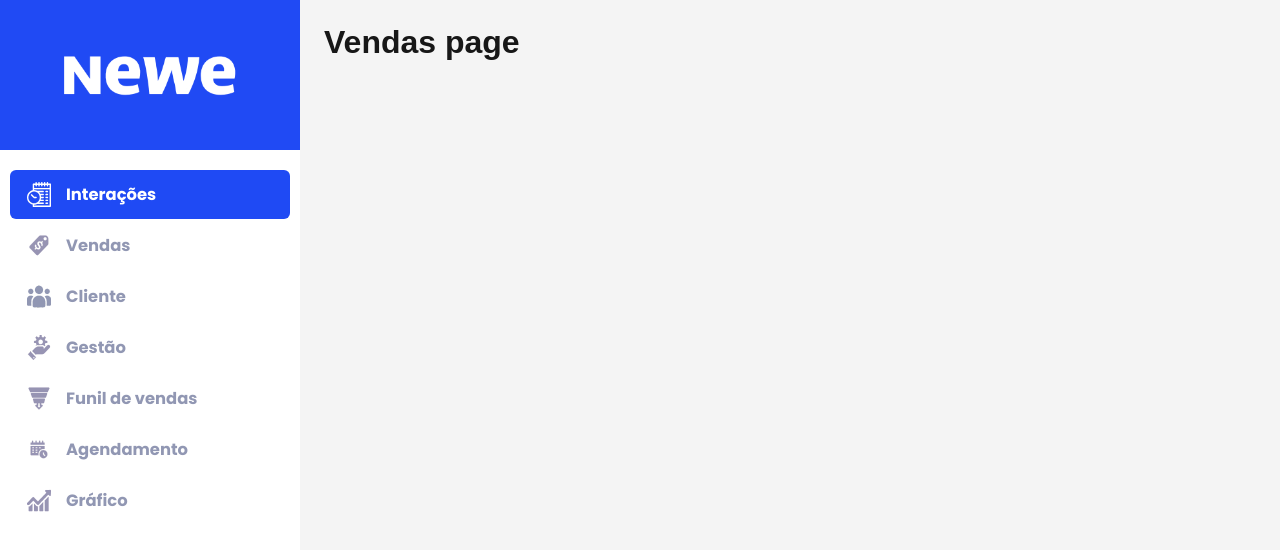
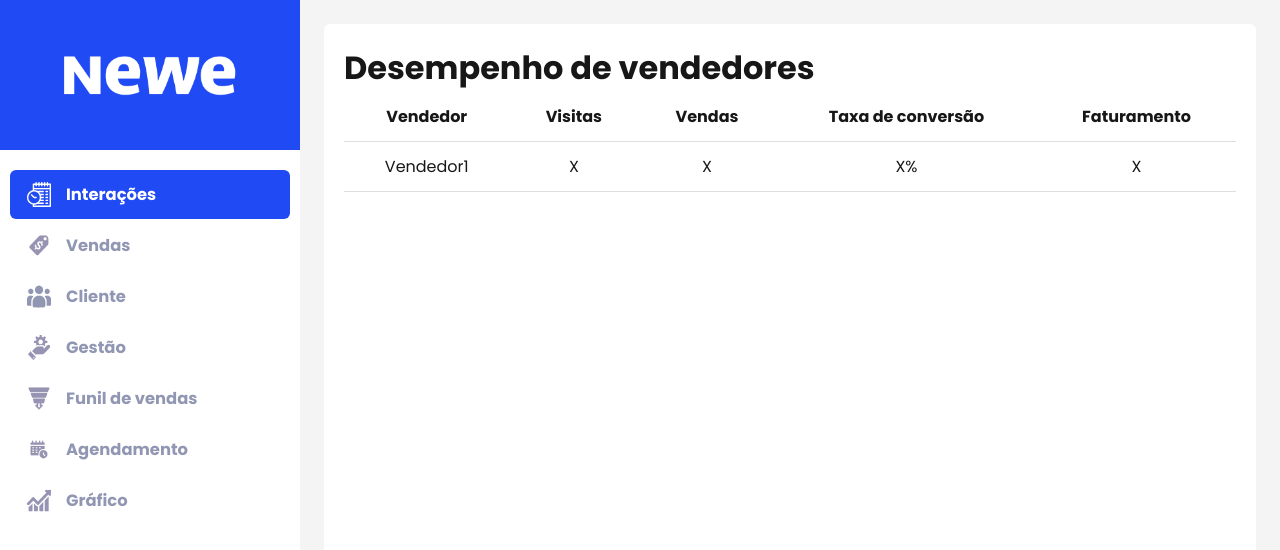
Before and after one commit to heloisa-cardillo/KernelPanic-2DSM-API, a Next.js app in the folder views/frontend-app/: page /vendas in a window 1280 px wide. Shown: the top 550 px of the page. Built offline with nearby package versions, Linux system fonts and the light colour scheme.

Commit message:
Feature (Criando a pagina desempenho)
Criação da pagina desempenho

```diff
--- a/views/frontend-app/app/vendas/page.tsx
+++ b/views/frontend-app/app/vendas/page.tsx
@@ -1,9 +1,33 @@
 import React from 'react'
+import './vendedores.css'
 
 export default function page() {
+  const vendedores = () => {
+    const dadosVendedores = [
+      {nome:"Paula",}
+    ]
+  }
   return (
-    <div>
-        <h1>Vendas page</h1>
+    <div className='desempenho-vendedores'>
+      <h1>Desempenho de vendedores</h1>
+        <table className='tabela-desempenho'>
+          <thead>
+            <tr>
+              <th>Vendedor</th>
+              <th>Visitas</th>
+              <th>Vendas</th>
+              <th>Taxa de conversão</th>
+              <th>Faturamento</th>
+            </tr>
+            <tr>
+              <td>Vendedor1</td>
+              <td>X</td>
+              <td>X</td>
+              <td>X%</td>
+              <td>X</td>
+            </tr>
+          </thead>
+        </table>
     </div>
   )
 }
--- /dev/null
+++ b/views/frontend-app/app/vendas/vendedores.css
@@ -0,0 +1,39 @@
+body {
+  margin: 0;
+  height: 100vh;
+  display: block;
+  font-family: 'Poppins', 'Inter', sans-serif;
+  background-color: #F0F2F5;
+}
+
+th {
+    text-align: center;
+    padding: 10px 10px;
+}
+
+.desempenho-vendedores {
+  max-width: 1000px;
+  margin: 0 auto;
+  padding: 20px;
+  background-color: #FFFFFF;
+  min-height: 100vh;
+  border-radius: 6px;
+}
+
+.tabela-desempenho{
+    font-size: 16px;
+    border-collapse: collapse;
+    width: 100%;
+}
+
+.tabela-desempenho th,
+.tabela-desempenho td {
+    text-align: center;
+    padding: 12px 20px;
+    border-bottom: 1px solid #ddd;
+}
+
+th {
+    text-align: center;
+    padding: 10px 10px;
+}
```
